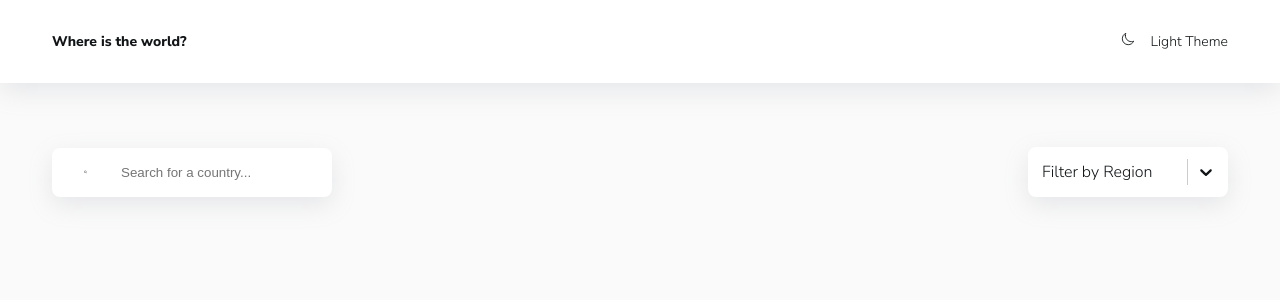
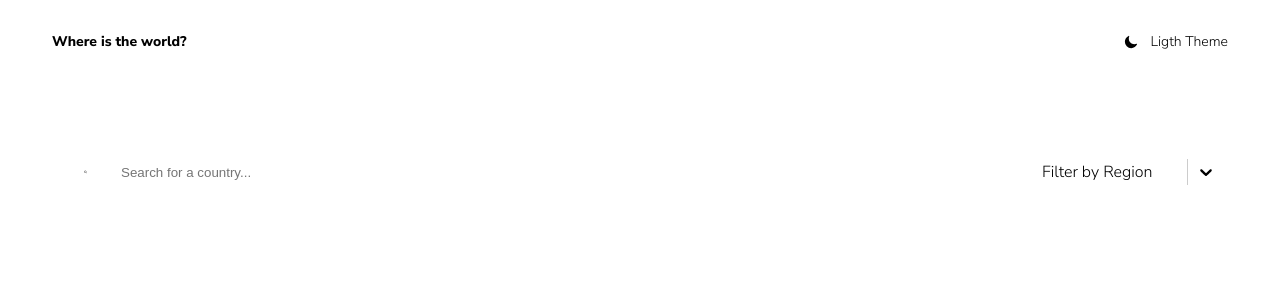
Before and after one commit to YZDmitriy/countries_app, a React (Create React App) app: page / in a window 1280 px wide. Shown: the top 300 px of the page. Built offline with nearby package versions, Linux system fonts and the light colour scheme.

Commit message:
add change theme

```diff
--- a/src/components/Header.jsx
+++ b/src/components/Header.jsx
@@ -1,9 +1,11 @@
 import styled from 'styled-components';
-import {useEffect} from 'react';
+import { useSelector, useDispatch } from 'react-redux';
+import { useEffect } from 'react';
 import { Link } from 'react-router-dom';
-import { IoMoon, IoMoonOutline } from 'react-icons/io5';
+import { IoMoon, IoSunnyOutline } from 'react-icons/io5';
 
 import { Container } from './Container';
+import { setTheme } from '../store/theme/theme-actions';
 
 const HeaderEl = styled.header`
   box-shadow: var(--shadow);
@@ -30,12 +32,15 @@ const ModeSwitcher = styled.div`
   color: var(--colors-text);
   font-size: var(--fs-sm);
   cursor: pointer;
-  // font-weight: var(--fw-bold);
   text-transform: capitalize;
 `;
 
 export const Header = () => {
-  const theme = 'light';
+  const dispatch = useDispatch();
+  const theme = useSelector((state) => state.theme);
+
+  const toggleTheme = () =>
+    dispatch(setTheme(theme === 'light' ? 'dark' : 'light'));
 
   useEffect(() => {
     document.body.setAttribute('data-theme', theme);
@@ -46,11 +51,11 @@ export const Header = () => {
       <Container>
         <Wrapper>
           <Title>Where is the world?</Title>
-          <ModeSwitcher>
+          <ModeSwitcher onClick={toggleTheme} className='clickTheme'>
             {theme === 'light' ? (
-              <IoMoonOutline size="14px" />
+              <IoSunnyOutline size='17px' />
             ) : (
-              <IoMoon size="14px" />
+              <IoMoon size='14px' />
             )}{' '}
             <span style={{ marginLeft: '0.75rem' }}>{theme} Theme</span>
           </ModeSwitcher>
--- a/src/index.css
+++ b/src/index.css
@@ -40,3 +40,8 @@ body {
   font-weight: var(--fw-light);
   background-color: var(--colors-bg);
 }
+
+.clickTheme {
+  display: flex;
+  align-items: center;
+}
--- a/src/store/root-reducer.js
+++ b/src/store/root-reducer.js
@@ -1,4 +1,6 @@
-import {combineReducers} from 'redux'
+import { combineReducers } from 'redux';
+import { themeReducer } from './theme/theme-reducer';
 
-
-export const rooReducer = combineReducers({})
+export const rooReducer = combineReducers({
+  theme: themeReducer,
+});
--- /dev/null
+++ b/src/store/theme/theme-actions.js
@@ -0,0 +1,6 @@
+export const SET_THEME = '@@theme/SET_THEME';
+
+export const setTheme = (theme) => ({
+  type: SET_THEME,
+  payload: theme,
+});
--- /dev/null
+++ b/src/store/theme/theme-reducer.js
@@ -0,0 +1,11 @@
+import { SET_THEME } from './theme-actions';
+
+export const themeReducer = (state = 'ligth', { type, payload }) => {
+  switch (type) {
+    case SET_THEME:
+      return payload;
+
+    default:
+      return state;
+  }
+};
```
